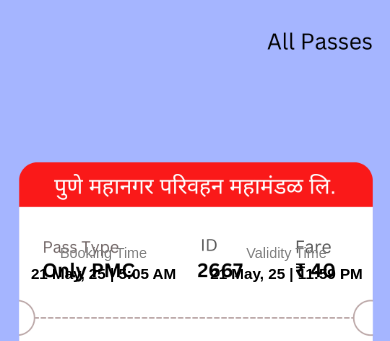
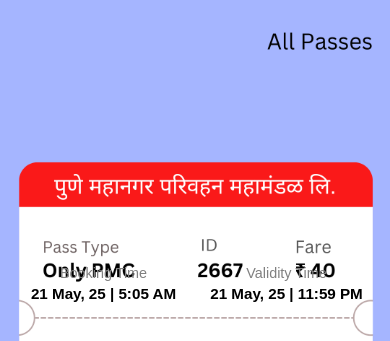
Before and after one commit to shubham725/demo-pmpl, a plain HTML site: page pass.html in a window 390 px wide. Shown: the top 341 px of the page. Drawn offline with Linux system fonts and the light colour scheme.

Commit message:
Update pass.html

```diff
--- a/pass.html
+++ b/pass.html
@@ -78,7 +78,7 @@
         display: flex;
         align-items: center;
         text-align: center;
-        margin-top: 230px;
+        margin-top: 250px;
       }
 
       .time div {
```
